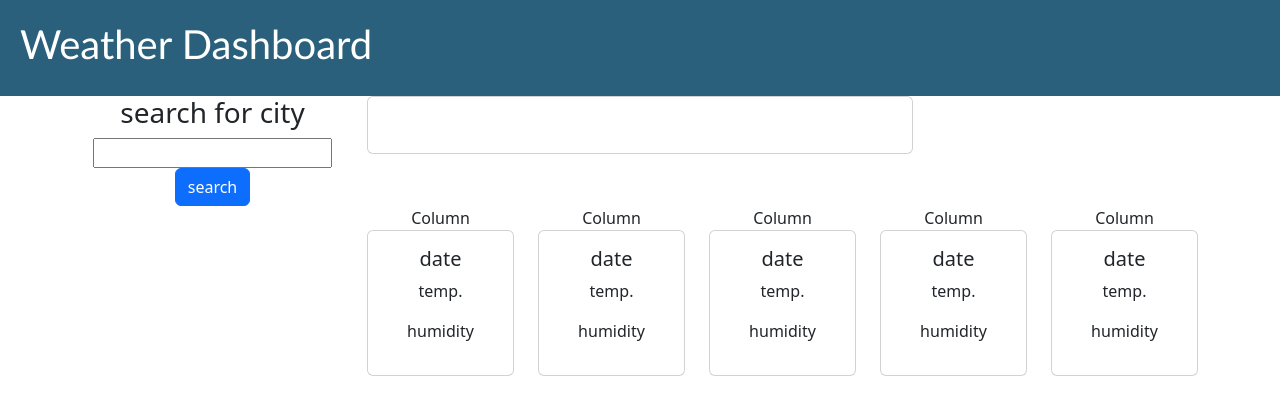
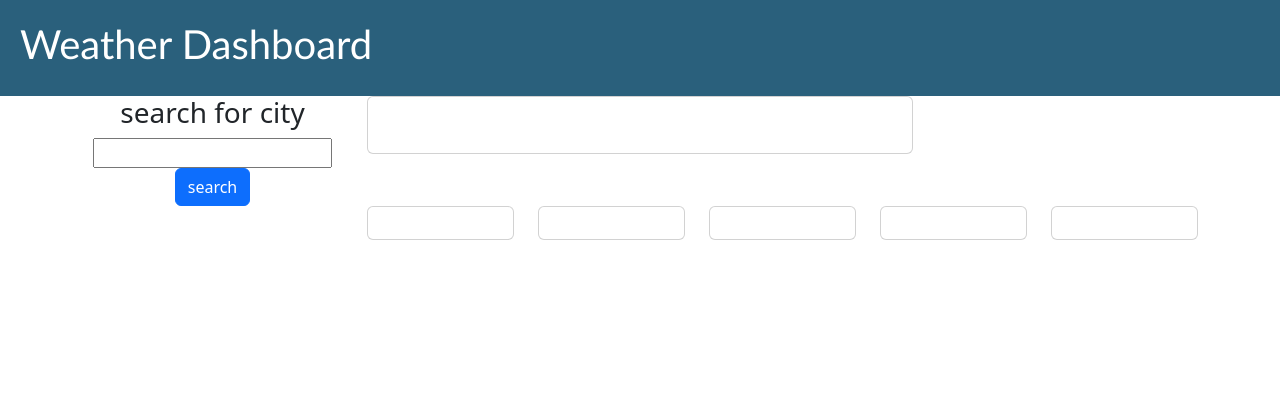
Before and after one commit to melhelow/weather-dashboard, a plain HTML site: page index.html in a window 1280 px wide. Drawn offline with nearby package versions, Linux system fonts and the light colour scheme.

Commit message:
updated js

```diff
--- a/develop/script.js
+++ b/develop/script.js
@@ -13,17 +13,18 @@ var textInput =document.querySelector('#text-input')
 var currentTemp = document.querySelector('#temp')
 var humid = document.querySelector('#humidity')
 var wind = document.querySelector('#wind')
+// var fiveDays = document.querySelector('#5-days')
 // var tempUnit =document.querySelector('imperial')
 // var temprature = document.querySelector('#temp')
 // var humid = document.querySelector('#humidity')
 
-function displayCurrentWeather(event){
+function displayWeather(event){
    event.preventDefault()
 // console.log("hello")
 
 
     var apiKey = "7f2d505fb6241cc054341ef830069eae";
-    var weatherUrl = "api.openweathermap.org/data/2.5/forecast"
+    // var weatherUrl = "api.openweathermap.org/data/2.5/forecast"
     var requestUrl = "https://api.openweathermap.org/data/2.5/weather?q=" + textInput.value  + "&appid=" + apiKey + "&units=imperial"
 
     fetch(requestUrl)
@@ -37,10 +38,18 @@ function displayCurrentWeather(event){
     currentTemp.textContent= "Temperature: " + weather.main.temp + " F";
     humid.textContent= "Humidity: " + weather.main.humidity +" %";
     wind.textContent = " Wind speed: " + weather.wind.speed + " MPH";
+// 5 days
+    var requestUrl = "https://api.openweathermap.org/data/2.5/forecast?q=" + textInput.value  + "&appid=" + apiKey + "&units=imperial"
 
+    fetch(requestUrl)
+    .then(function(response) {
+        return response.json();
+    }).then(function(forecast){
+      console.log(forecast)
+    })
 
-    // for (var i = 0; i < weather.main.length; i++){
-    //     var weather = weather.main[i].title
+    // for (var i = 0; i < forecast.main.length; i++){
+    //     var forecast = forecast.main[i].title
     //     console.log('title', title)
     // }
 })
@@ -48,4 +57,5 @@ function displayCurrentWeather(event){
 
 
 
-searchInput.addEventListener('submit', displayCurrentWeather);
+
+searchInput.addEventListener('submit', displayWeather);
--- a/index.html
+++ b/index.html
@@ -57,53 +57,61 @@
               <div class="row">
 
                 <div class="container text-center">
-                  <div class="row row-cols-1 row-cols-sm-2 row-cols-md-5">
+                  <div class="row row-cols-1 row-cols-sm-2 row-cols-md-5" id="5-days">
                     <div class="col">
-                      Column
+
                       <div class="card">
-                        <div class="card-body">
-                            <h5 class="date">date</h5>
+                        <div class="card-body"></div>
+                        <!-- <div class="card-body"></div>
+                        <div class="card-body"></div>
+                        <div class="card-body"></div>
+                        <div class="card-body"></div> -->
+                            <!-- <h5 class="date">date</h5>
                             <p class="temp">temp.</p>
-                            <p class="humid">humidity</p>
-                       </div>
+                            <p id="wind"></p>
+                            <p class="humid">humidity</p> -->
+
                     </div>
                     </div>
 
-                    <div class="col">Column
+                    <div class="col">
                       <div class="card">
-                        <div class="card-body">
-                            <h5 class="date">date</h5>
+                        <div class="card-body"></div>
+                            <!-- <h5 class="date">date</h5>
                             <p class="temp">temp.</p>
-                            <p class="humid">humidity</p>
-                       </div>
+                            <p id="wind"></p> -->
+
                     </div>
 
                     </div>
-                    <div class="col">Column
+                    <div class="col">
                       <div class="card">
-                        <div class="card-body">
-                            <h5 class="date">date</h5>
+                        <div class="card-body"></div>
+                            <!-- <h5 class="date">date</h5>
                             <p class="temp">temp.</p>
-                            <p class="humid">humidity</p>
-                       </div>
+                            <p id="wind"></p>
+                            <p class="humid">humidity</p> -->
+
                     </div>
                     </div>
-                    <div class="col">Column
+                    <div class="col">
                       <div class="card">
-                        <div class="card-body">
-                            <h5 class="date">date</h5>
+                        <div class="card-body"></div>
+                            <!-- <h5 class="date">date</h5>
                             <p class="temp">temp.</p>
-                            <p class="humid">humidity</p>
-                       </div>
+                            <p id="wind"></p>
+                            <p class="humid">humidity</p> -->
+
                     </div>
                     </div>
-                    <div class="col">Column
+                    <div class="col">
                       <div class="card">
-                        <div class="card-body">
-                            <h5 class="date">date</h5>
+                        <div class="card-body"></div>
+                            <!-- <h5 class="date">date</h5>
                             <p class="temp">temp.</p>
-                            <p class="humid">humidity</p>
-                       </div>
+                            <p id="wind"></p>
+                            <p class="humid">humidity</p> -->
+
                     </div>
                     </div>
 
```
